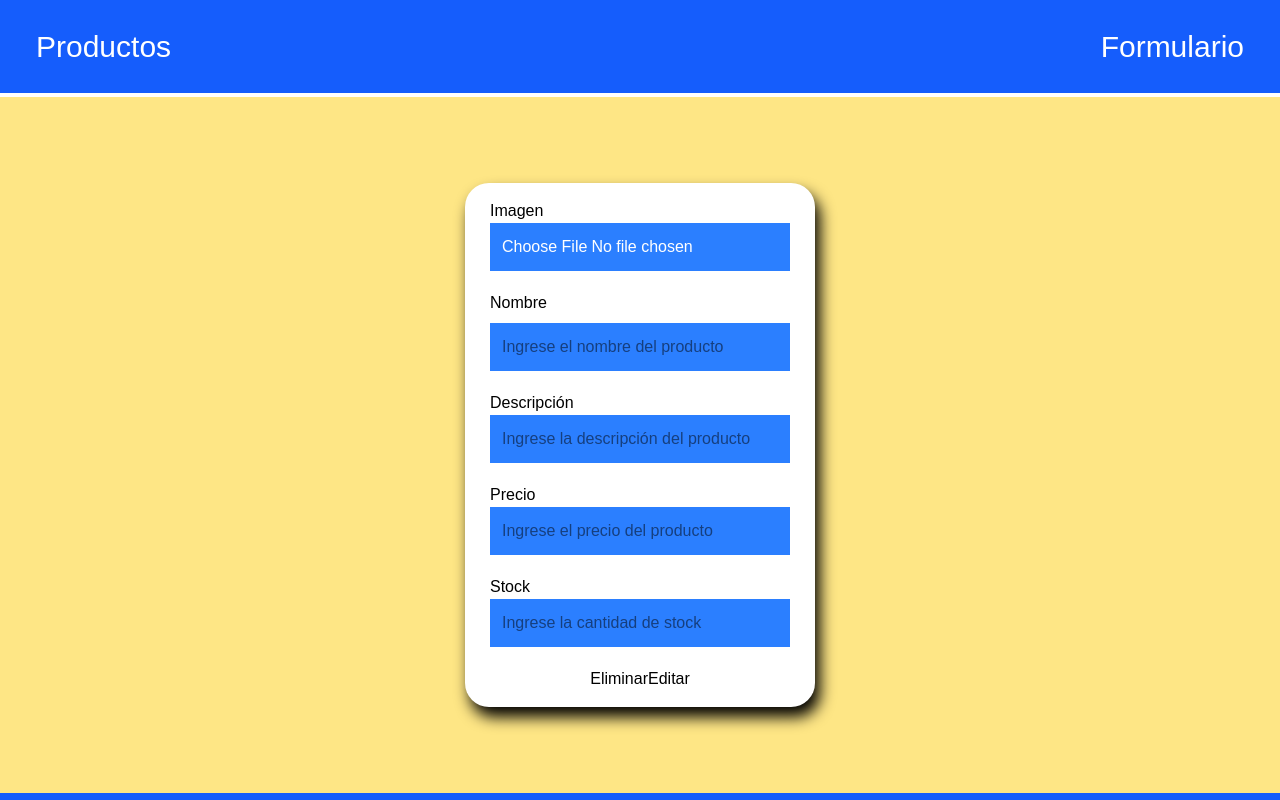
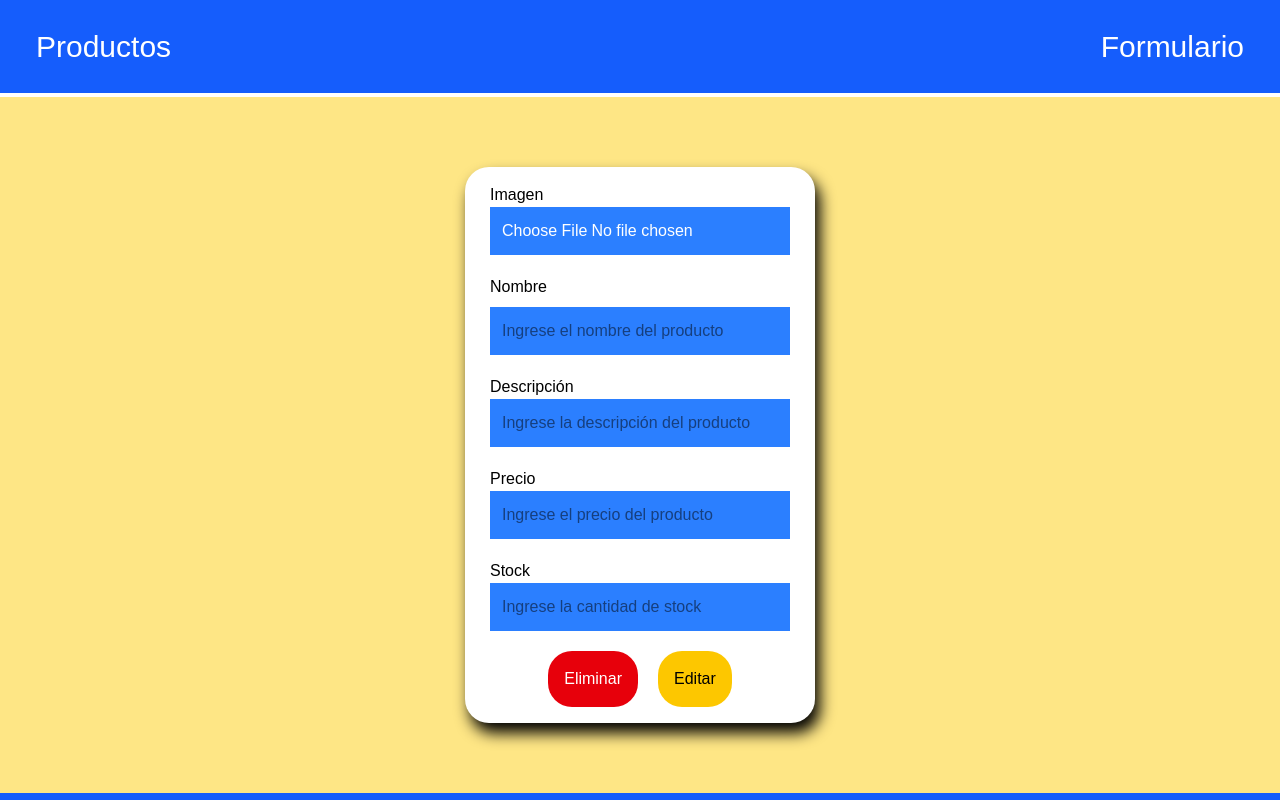
Before and after one commit to santimontironi/crud-Django-Rest-ReactJs, a React (Vite) app in the folder frontend/: page /producto/1 in a window 1280 px wide. Built offline with nearby package versions, Linux system fonts and the light colour scheme; no server answers; a web font is replaced by a local one.

Commit message:
estilos en botones

```diff
--- a/frontend/components/Producto.jsx
+++ b/frontend/components/Producto.jsx
@@ -5,7 +5,7 @@ export const Producto = ({id,imagen,nombre,descripcion,stock,precio}) => {
   return (
     <div className="border-white p-3 w-full md:w-[350px] lg:w-[380px] border-2 cursor-pointer mt-6 bg-gray-950 text-white hover:shadow-[10px_5px_10px_#000]" onClick={() => navigate('/producto/' + id)}>
       {imagen && (
-        <img src={imagen} alt="Imagen del producto" />
+        <img src={imagen} alt="Imagen del producto" className="mb-3" />
       )}
       <h1 className="text-3xl font-bold border-b-2 border-b-white pb-1">Producto: {nombre}</h1>
       <p>Descripción: {descripcion}</p>
--- a/frontend/pages/FormPage.jsx
+++ b/frontend/pages/FormPage.jsx
@@ -83,9 +83,9 @@ export const FormPage = () => {
           <input className="p-3 bg-blue-500 w-[300px] focus:text-white focus:shadow-[5px_5px_8px_#000]" type="number" name="stock" id="stock" placeholder="Ingrese la cantidad de stock" {...register("stock", { required: true })} />
         </div>
         {params.id ? (
-          <div>
-            <input type="submit" value='Eliminar' onClick={handleEliminar} />
-            <input type="submit" value='Editar' onClick={handleEditar} />
+          <div className="flex gap-5">
+            <input className="bg-red-600 rounded-3xl hover:bg-red-700 text-white p-4 cursor-pointer" type="submit" value='Eliminar' onClick={handleEliminar} />
+            <input className="bg-yellow-400 rounded-3xl hover:bg-yellow-500 text-black p-4 cursor-pointer" type="submit" value='Editar' onClick={handleEditar} />
           </div>
         ) : (
           <input type="submit" className="bg-amber-300 p-4 cursor-pointer hover:bg-amber-400" value='Agregar producto' />
--- a/frontend/pages/ProductoPage.jsx
+++ b/frontend/pages/ProductoPage.jsx
@@ -24,7 +24,7 @@ export const ProductoPage = () => {
     <div className="pb-5">
 
       <form className="mt-4 flex gap-5 align-center justify-center m-auto" method="post">
-          <input className="bg-white text-dark shadow-[10px_5px_10px_#000] p-2 w-[300px]" type="text" placeholder="Busqueda de producto" onChange={(e) => {
+          <input className="bg-white text-dark shadow-[10px_5px_10px_#000] p-2 w-[300px]" type="text" placeholder="Busqueda de productos" onChange={(e) => {
             setBusqueda(e.target.value)
             setModoBusqueda(true)
           }} />
```
